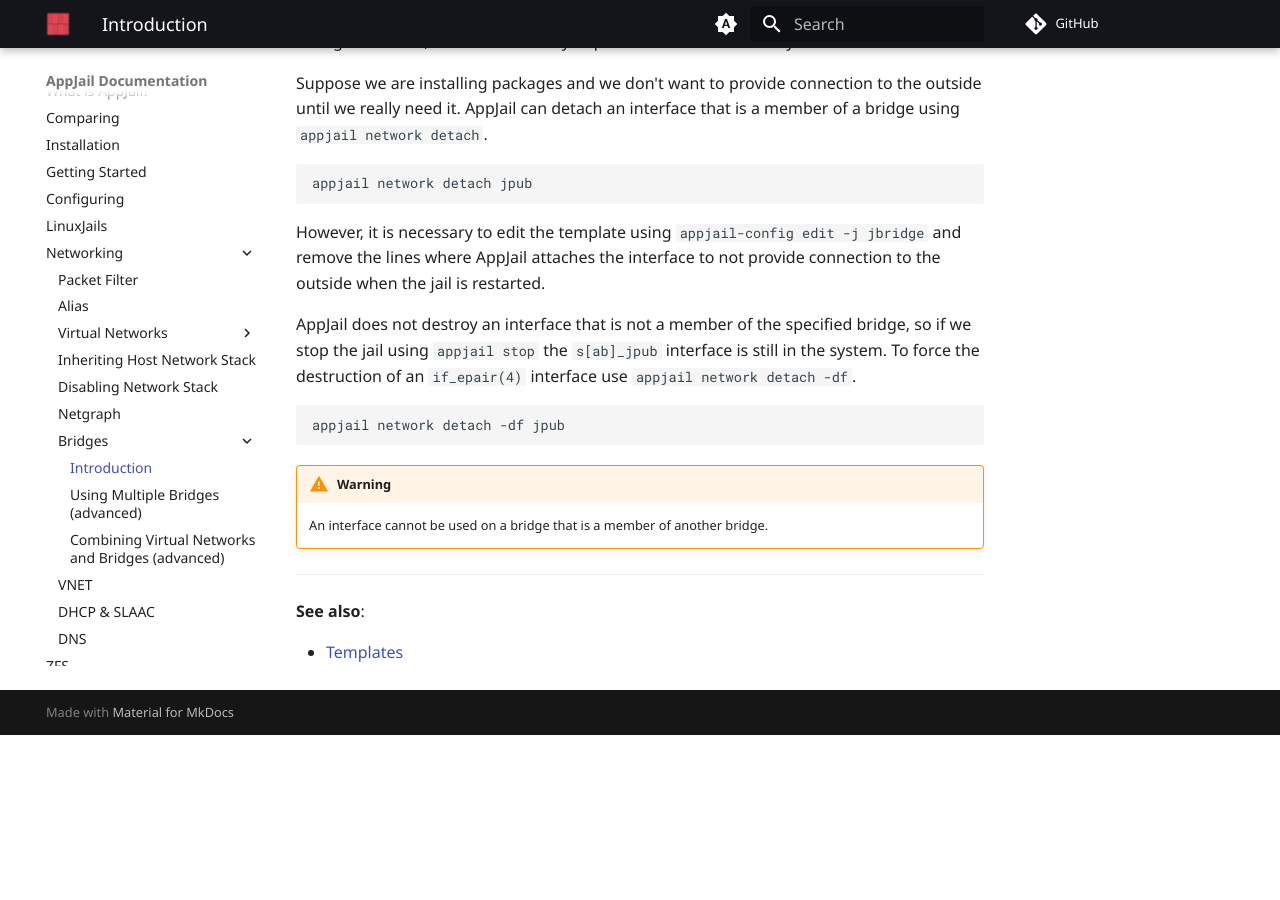
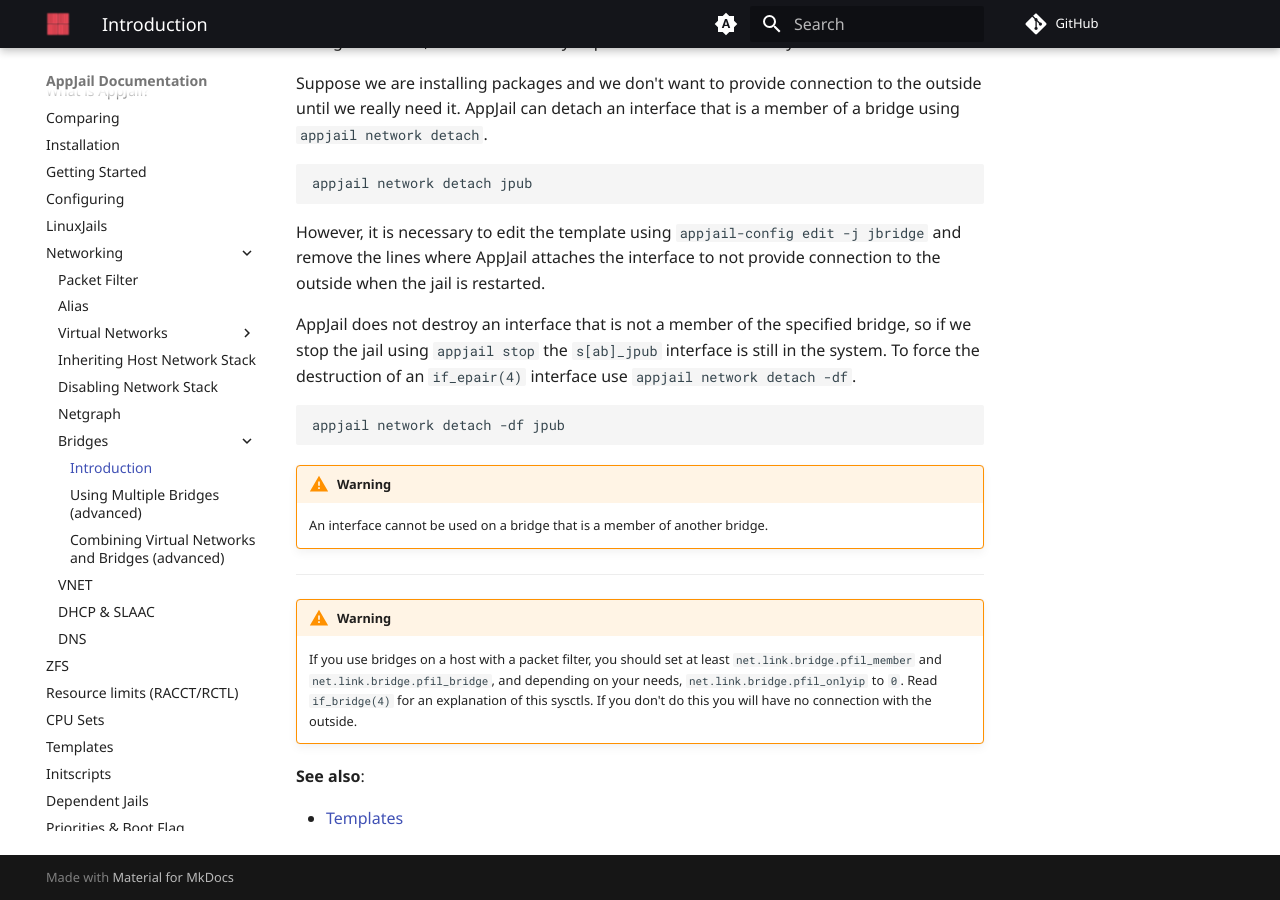
Before and after one commit to DtxdF/AppJail.docs, an MkDocs documentation site: the page built from docs/networking/bridges/intro.md, in a window 1280 px wide and 900 px high, scrolled down 615 px. Built offline with MkDocs 1.6.1 and Material for MkDocs 9.7.7, drawn with Linux system fonts in a browser that asks for light colours; comment, search, counter and statistics services are not loaded; before the commit the page ends 1350 px from its top, so only the background shows below that.

Commit message:
Add information about pfil(9)

```diff
--- a/docs/networking/bridges/intro.md
+++ b/docs/networking/bridges/intro.md
@@ -38,6 +38,10 @@ appjail network detach -df jpub
 
 ---
 
+!!! warning
+
+    If you use bridges on a host with a packet filter, you should set at least `net.link.bridge.pfil_member` and `net.link.bridge.pfil_bridge`, and depending on your needs, `net.link.bridge.pfil_onlyip` to `0`. Read `if_bridge(4)` for an explanation of this sysctls. If you don't do this you will have no connection with the outside.
+
 **See also**:
 
 * [Templates](../../templates.md)
```
